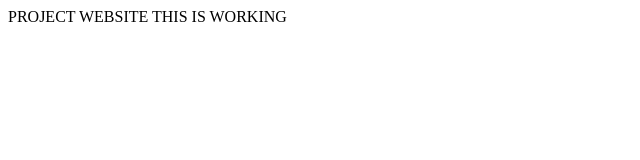
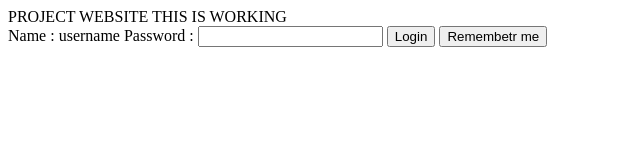
Before and after one commit to vignesh-vickee/staticweb, a plain HTML site: page index.html in a window 1280 px wide. Shown: the whole page, without its empty margins (0-640 px from the left). Drawn offline with Linux system fonts and the light colour scheme.

Commit message:
Update index.html

```diff
--- a/index.html
+++ b/index.html
@@ -2,5 +2,11 @@
 <head>PROJECT WEBSITE</head>
 
 <body>THIS IS WORKING
+  <form>
+    Name : <lable>username</lable>
+    Password : <input type="password">
+    <button>Login</button>
+    <button>Remembetr me</button>
+  </form>
 </body>
 </html>
```
